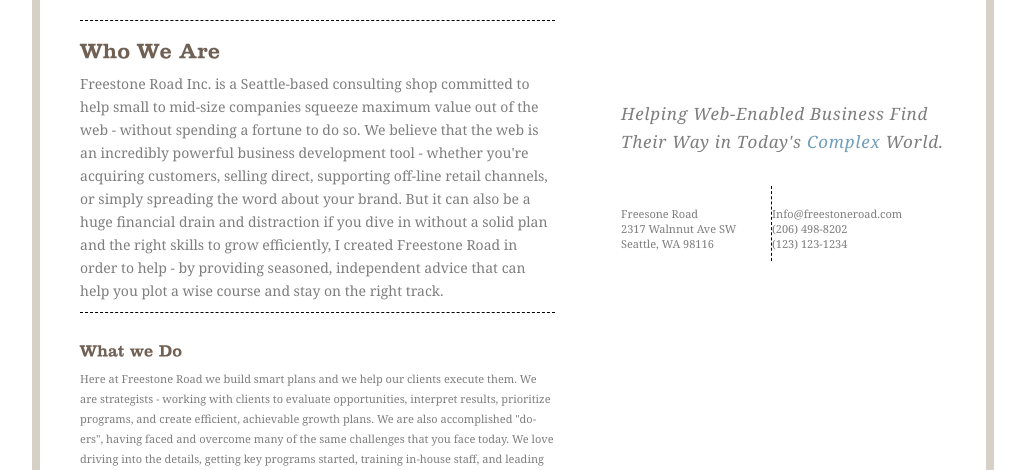
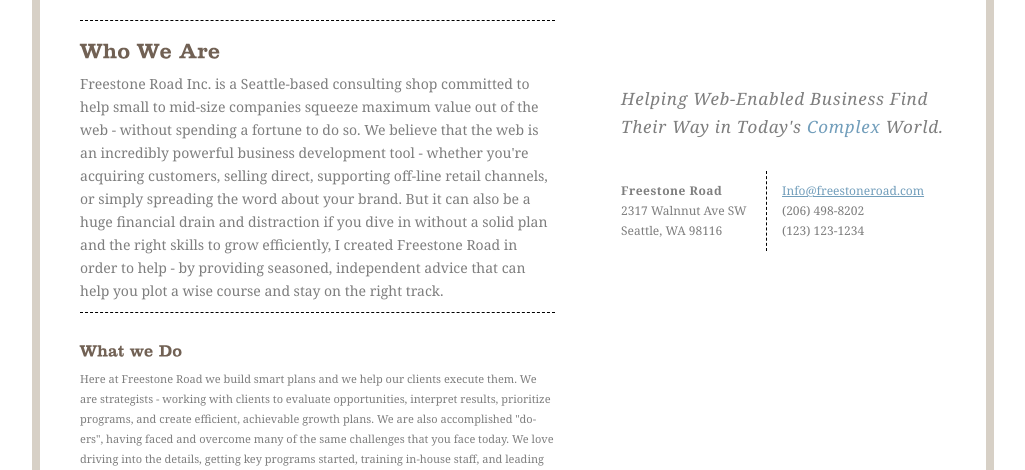
Before and after one commit to Tolmark12/freestone_road, a PHP site: page /index.php?page=aboutus in a window 1280 px wide. Shown: the part 272-742 px from the top of the page, without its empty margins (127-1152 px from the left). Run offline with PHP 8.4, Linux system fonts and the light colour scheme.

Commit message:
Finished styling the contact block in right column

```diff
--- a/aboutus.php
+++ b/aboutus.php
@@ -17,12 +17,12 @@
 				<div class='block clear' id='top-aboutus'>
 					<div class='clear' id='top-right-aboutus-title'>Helping Web-Enabled Business Find Their Way in Today's <span id='blue-inline-title'>Complex</span> World.</div>
 					<div class='sub-column1-aboutus'>
-						<p>	Freesone Road<br />
+						<p>	<span id='bold'>Freestone Road</span><br />
 							2317 Walnnut Ave SW<br />
 							Seattle, WA 98116</p>
 					</div>
 					<div class='sub-column2-aboutus'>
-						<p>	Info@freestoneroad.com<br />
+						<p>	<a href='mailto:Info@freestoneroad.com'>Info@freestoneroad.com</a><br />
 							(206) 498-8202<br />
 							(123) 123-1234</p>
 					</div>
--- a/style.css
+++ b/style.css
@@ -109,11 +109,15 @@ img						{margin: 12px;}
 /*Clients*/
 
 /*About Us*/
-.sub-column1-aboutus	{position: relative; float: left; width: 150px;  padding: 10px 0px; border-right: 1.5px dashed black;}
-.sub-column2-aboutus	{position: relative; float: left; width: 150px;  padding: 10px 0px;}
+.sub-column1-aboutus	{position: relative; float: left; width: 130px;  padding: 0px 15px 10px 0px; border-right: 1.5px dashed black;}
+.sub-column2-aboutus	{position: relative; float: left; width: 130px;  padding: 0px 15px;}
+.sub-column1-aboutus p span#bold
+						{font-weight: bold; letter-spacing: .5px;}
+.sub-column2-aboutus a	{color: #729EBB;}
+.sub-column1-aboutus p	{font-size: 12px; line-height: 20px;}
+.sub-column2-aboutus p	{font-size: 12px; line-height: 20px;}
 .block#top-aboutus		{width: 325px;}
-.block#top-aboutus	p	{font-size:}
-#top-right-aboutus-title{padding-top: 100px; padding-bottom: 30px; font-size: 17px; letter-spacing: .75px; line-height: 28px; font-family: Georgia; font-style: italic;}
+#top-right-aboutus-title{padding-top: 85px; padding-bottom: 30px; font-size: 17px; letter-spacing: .75px; line-height: 28px; font-family: Georgia; font-style: italic;}
 
 /*Contact*/
 .block#contact			{}
```
